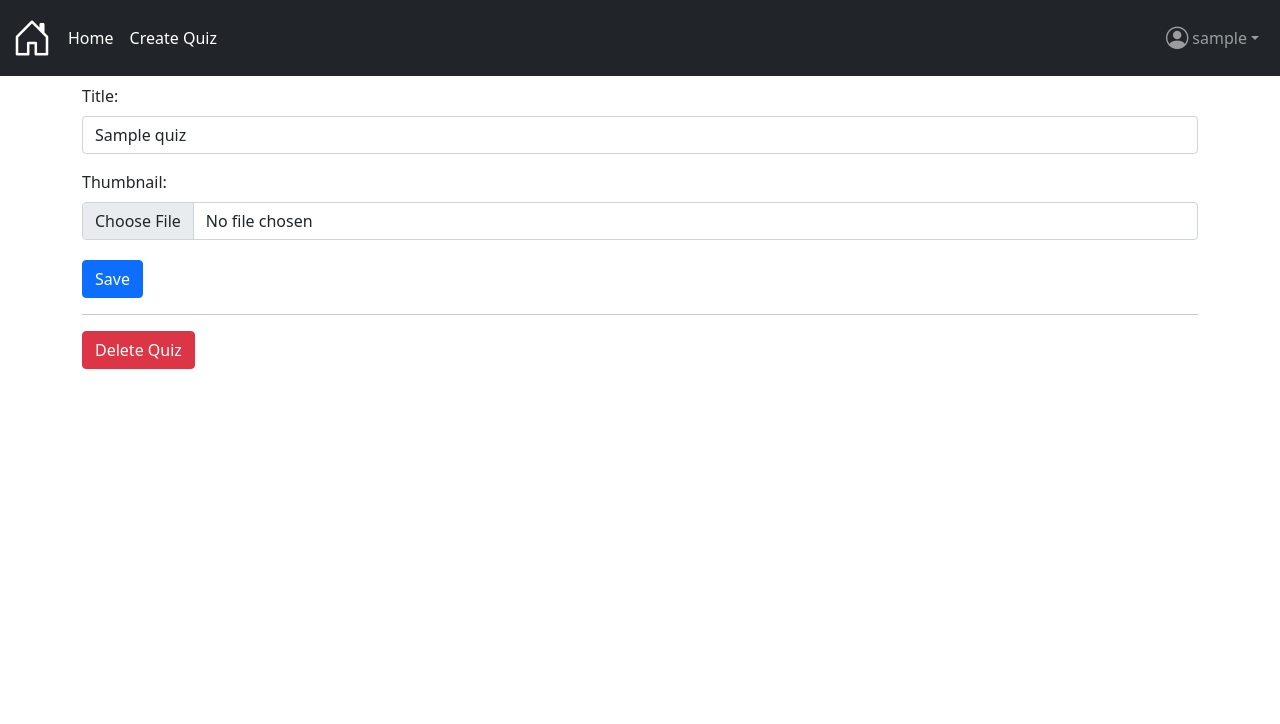
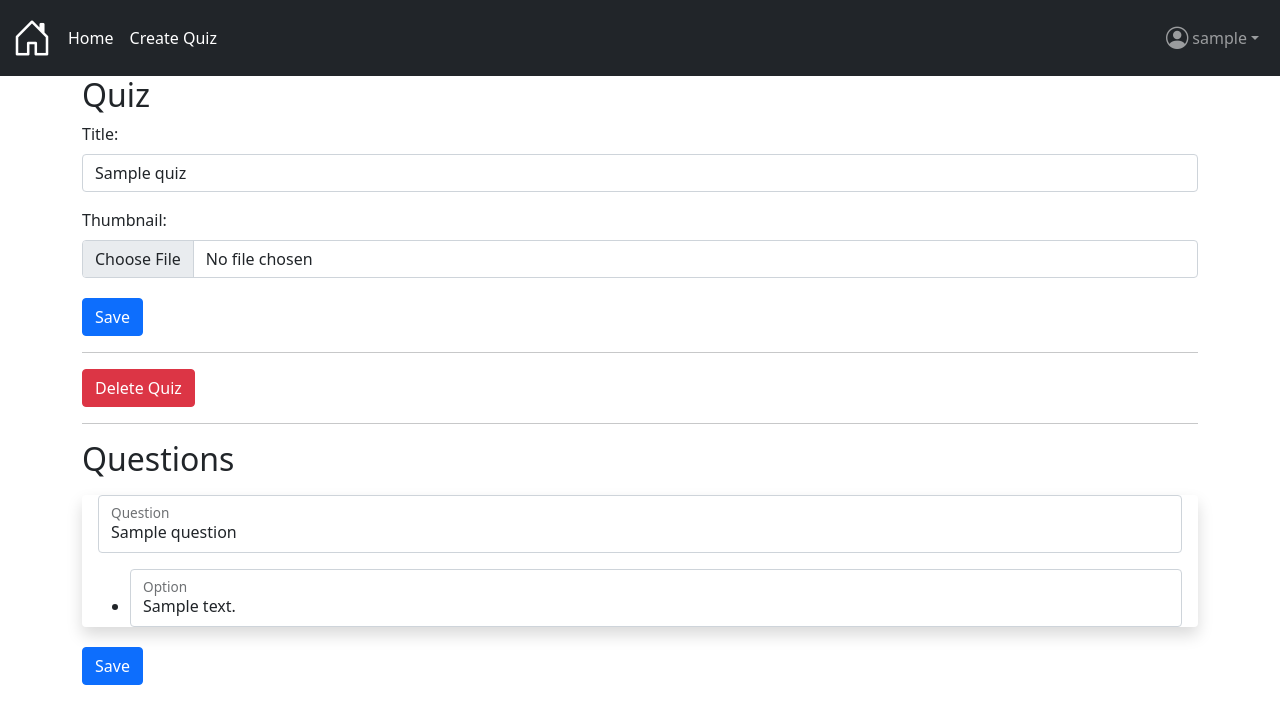
Before and after one commit to davrichter/quiz_django, a Django app: page /quiz/edit/1/ in a window 1280 px wide. Shown: the top 724 px of the page. Run offline with Django 4.2, Linux system fonts and the light colour scheme; a user stored in the database is signed in; tables that the repository leaves empty hold one stand-in row (values such as "Sample post"); parts of the project's set-up code (start-up, migrations or seed data) failed here and were passed over; some libraries are stand-ins or nearby versions.

Commit message:
Edit quiz can now display questions and options.

```diff
--- a/quiz_app/forms.py
+++ b/quiz_app/forms.py
@@ -13,8 +13,4 @@ class CreateQuizForm(forms.Form):
 
 class CreateQuestionForm(forms.Form):
     title = forms.CharField(max_length=200)
-    time = forms.IntegerField(
-        verbose_name="Time to solve the question",
-        name="Time",
-        null=True
-    )
+    time = forms.IntegerField()
--- a/quiz_app/models.py
+++ b/quiz_app/models.py
@@ -36,8 +36,11 @@ class Question(models.Model):
     time = models.PositiveIntegerField(
         verbose_name="Time to solve the question",
         name="Time",
-        null=True
+        null=True,
     )
+
+    def __str__(self):
+        return self.title
 
 
 class Option(models.Model):
@@ -45,6 +48,9 @@ class Option(models.Model):
     text = models.CharField(max_length=200)
     Question = models.ForeignKey(Question, on_delete=models.CASCADE)
 
+    def __str__(self):
+        return f"{self.Question} - {self.text}"
+
 
 class Comment(models.Model):
     """a comment which users can write and which always belongs to a quiz"""
--- a/quiz_app/templates/quiz_app/edit_quiz.html
+++ b/quiz_app/templates/quiz_app/edit_quiz.html
@@ -5,7 +5,9 @@
 
 {% block content %}
     <div class="container">
-        <form method="POST" class="mt-2" action="{% url 'EditQuizView' quiz_id=quiz.id %}" enctype="multipart/form-data">
+        <h2>Quiz</h2>
+        <form method="POST" class="mt-2" action="{% url 'EditQuizView' quiz_id=quiz.id %}"
+              enctype="multipart/form-data">
             {% csrf_token %}
             <div class="mb-3">
                 <label for="title" class="form-label">Title:</label>
@@ -22,7 +24,7 @@
             <button class="btn btn-primary mt-1" type="submit">Save</button>
         </form>
 
-        <hr class="">
+        <hr>
         <button class="btn btn-danger" id="delete-quiz-button" data-bs-toggle="modal" data-bs-target="#exampleModal">
             Delete Quiz
         </button>
@@ -48,6 +50,45 @@
             </div>
         </div>
         <!-- modal to submit to the deletion of quiz -->
+        <hr>
+    </div>
+    <div class="container">
+        <h2>Questions</h2>
+        <form class="" method="POST" action="">
+            {% for question in questions %}
+                {% csrf_token %}
+                <div class="rounded shadow">
+                    <div class="m-3">
+                        <div class="form-floating mb-3">
+                            <input class="form-control"
+                                   id="quiz-title-form"
+                                   aria-describedby="Question"
+                                   name="QUESTION_{{ question.id }}"
+                                   placeholder="Question"
+                                   value="{{ question.title }}">
+                            <label for="quiz-title-form">Question</label>
+                        </div>
+                        <ul>
+                            {% for option in options %}
+                                {% if option.Question == question %}
+                                    <li>
+                                        <div class="form-floating mb-3">
+                                            <input class="form-control"
+                                                   id="quiz-title-form"
+                                                   aria-describedby="Option"
+                                                   name="{{ option.id }}"
+                                                   value="{{ option.text }}">
+                                            <label for="quiz-title-form" class="form-label">Option</label>
+                                        </div>
+                                    </li>
+                                {% endif %}
+                            {% endfor %}
+                        </ul>
+                    </div>
+                </div>
+            {% endfor %}
+            <button class="btn btn-primary mt-1" type="submit">Save</button>
+        </form>
     </div>
 {% endblock content %}
 
--- a/quiz_app/views.py
+++ b/quiz_app/views.py
@@ -3,6 +3,7 @@
 """
 import os
 
+from django.db.models import QuerySet
 from django.utils import datastructures
 from django.http import HttpResponseRedirect
 from django.http import HttpResponse
@@ -10,6 +11,7 @@ from django.shortcuts import render
 from django.urls import reverse
 from django.views.generic.edit import FormView
 from django.views.generic.list import ListView
+from django.views.generic.base import ContextMixin
 from django.contrib import messages
 from django.shortcuts import get_object_or_404
 
@@ -87,7 +89,14 @@ def edit_quiz_view(request, quiz_id):
             quiz.save()
 
         else:
-            return render(request, 'quiz_app/edit_quiz.html', {'quiz': quiz})
+            questions = models.Question.objects.filter(quiz=quiz)
+            options = models.Option.objects.filter(Question__in=questions)
+
+            return render(request, 'quiz_app/edit_quiz.html', {
+                'quiz': quiz,
+                'questions': questions,
+                'options': options
+            })
 
     else:
         return render(request, 'quiz_app/no_permission.html')
```
Also changed, not shown: quiz_app/templates/quiz_app/create_question.html (added, +37 -0 lines), quiz_app/tests.py (+16 -1 lines).
